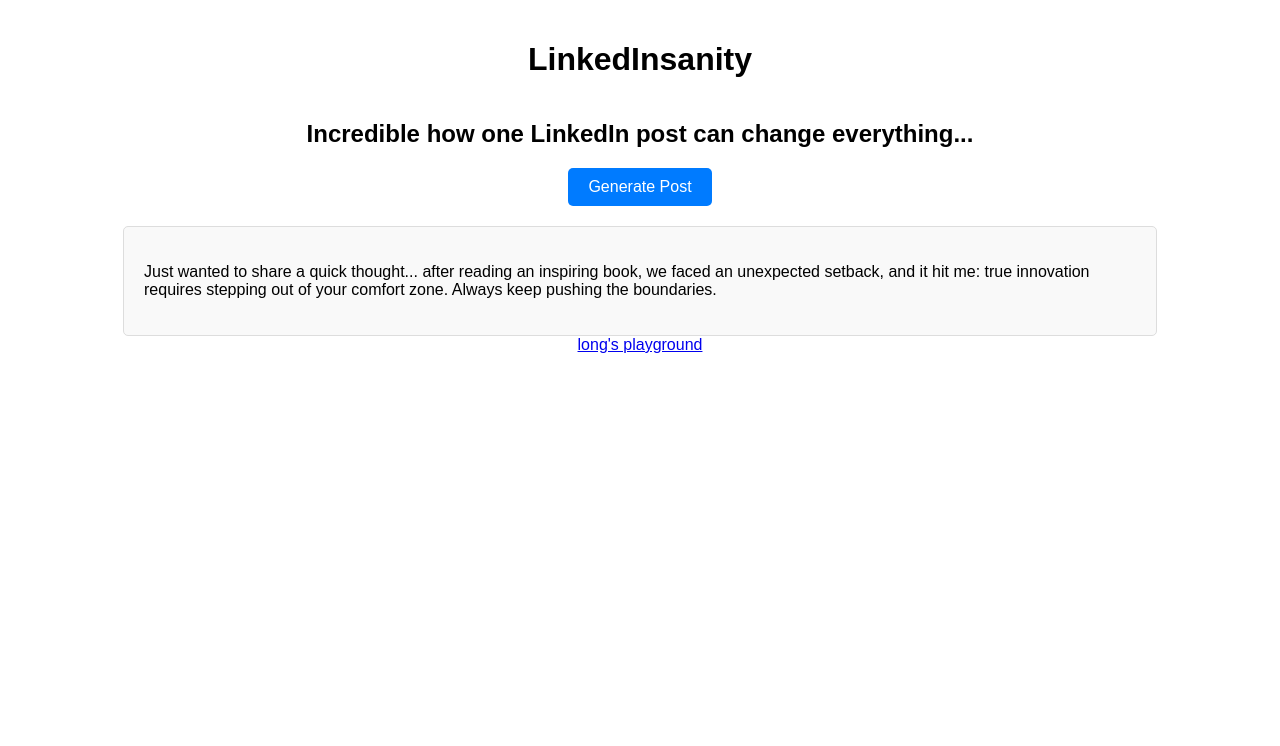
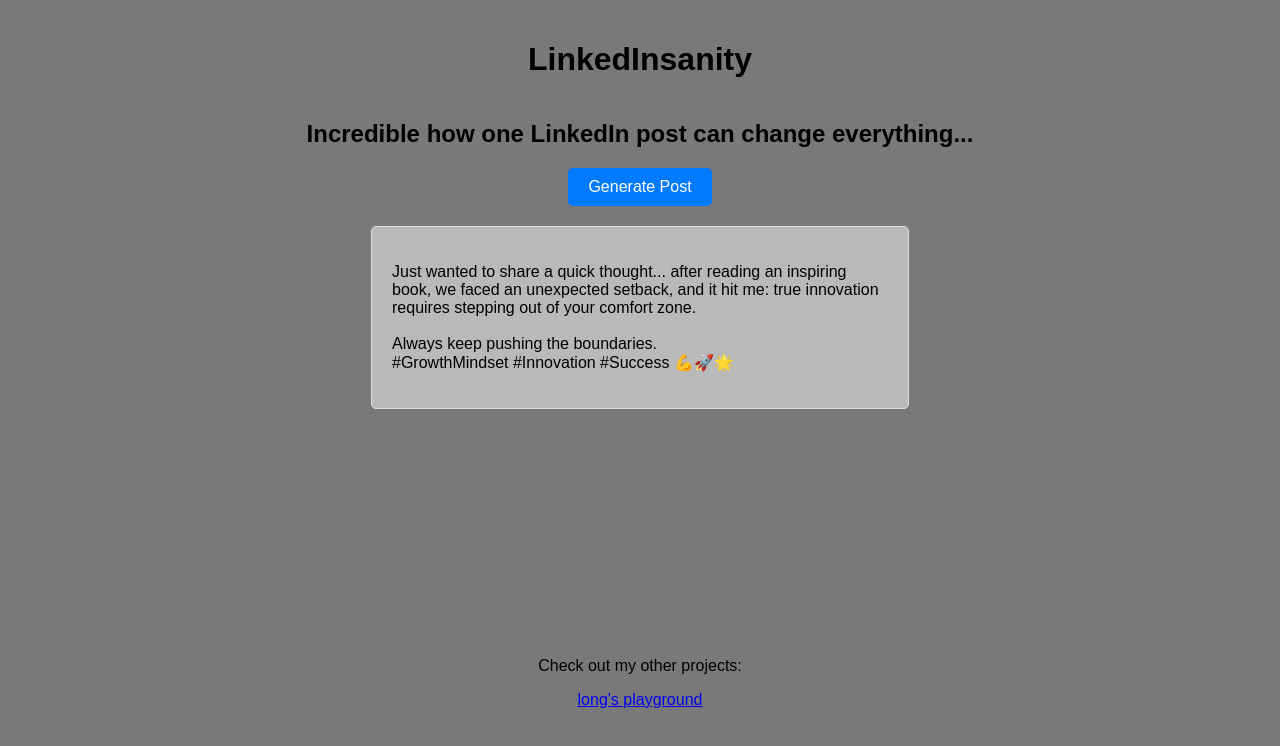
Before and after one commit to l-paz91/l-paz91.github.io, a plain HTML site: page LinkedInsanity/index.html in a window 1280 px wide. Both pictures are taken after a click on the button "Generate Post". Drawn offline with Linux system fonts and the light colour scheme.

```diff
--- a/LinkedInsanity/index.html
+++ b/LinkedInsanity/index.html
@@ -15,6 +15,7 @@
             <p id="post-content"></p>
         </div>
 
+        <p class="lower-text">Check out my other projects:</p>
         <a href="https://l-paz91.github.io/">long's playground</a>
     </div>
     <script src="script.js"></script>
--- a/LinkedInsanity/script.js
+++ b/LinkedInsanity/script.js
@@ -32,10 +32,10 @@
 
 // Insight or lesson learned
 const insights = [
-    "but then I realized that every failure is a stepping stone to success.",
-    "and it hit me: true innovation requires stepping out of your comfort zone.",
-    "which taught me the importance of resilience in the face of adversity.",
-    "reminding me that patience and persistence often pay off in the end.",
+    "but then I realized that every failure is a stepping stone to success.\n\n",
+    "and it hit me: true innovation requires stepping out of your comfort zone.\n\n",
+    "which taught me the importance of resilience in the face of adversity.\n\n",
+    "reminding me that patience and persistence often pay off in the end.\n\n",
 ];
 
 /* ----------------------------------------------------------------------------------- */
@@ -50,6 +50,17 @@
 
 /* ----------------------------------------------------------------------------------- */
 
+// hashtag and emoji
+const hashtags = [
+    "\n#MondayMotivation #CareerGrowth #Innovation 🔥🙌💹",
+    "\n#GrowthMindset #Innovation #Success 💪🚀🌟",
+    "\n#Resilience #Success #CareerJourney 🌈🚀🌟",
+    "\n#CareerGrowth #Innovation #Success 🚀🌟🙌",
+    "\n#bossbabe #CareerGrowth #Innovation 💅🚀🌟🙌",
+];
+
+/* ----------------------------------------------------------------------------------- */
+
 function getRandomElement(arr)
 {
     return arr[Math.floor(Math.random() * arr.length)];
@@ -59,7 +70,16 @@
 
 function generatePost()
 {
-    const post = `${getRandomElement(openings)} ${getRandomElement(contexts)}, ${getRandomElement(challenges)}, ${getRandomElement(insights)} ${getRandomElement(closings)}`;
+    const opening = getRandomElement(openings);
+    const context = getRandomElement(contexts);
+    const challenge = getRandomElement(challenges);
+    const insight = getRandomElement(insights);
+    const closing = getRandomElement(closings);
+    const hashtag = getRandomElement(hashtags);
+
+    // Combine the random elements into a post
+    const post = `${opening} ${context}, ${challenge}, ${insight}${closing}${hashtag}`;
+
    // console.log(post); // Or display it in your HTML
    document.getElementById('post-content').innerText = post;
 }
--- a/LinkedInsanity/style.css
+++ b/LinkedInsanity/style.css
@@ -2,6 +2,7 @@
     margin: 0;
     padding: 0;
     font-family: Arial, sans-serif;
+    background-color: #797979;
 }
 
 .container {
@@ -16,8 +17,8 @@
     padding: 20px;
     border: 1px solid #ddd;
     border-radius: 5px;
-    width: 80%;
-    background-color: #f9f9f9;
+    width: 40%;
+    background-color: #b9b9b9;
 }
 
 #generate-btn {
@@ -34,3 +35,7 @@
 #generate-btn:hover {
     background-color: #0056b3;
 }
+
+.lower-text {
+    margin-top: 20%; /* Adjust this value to create the amount of space you want */
+}
```
Also changed, not shown: index.html (+8 -1 lines).
